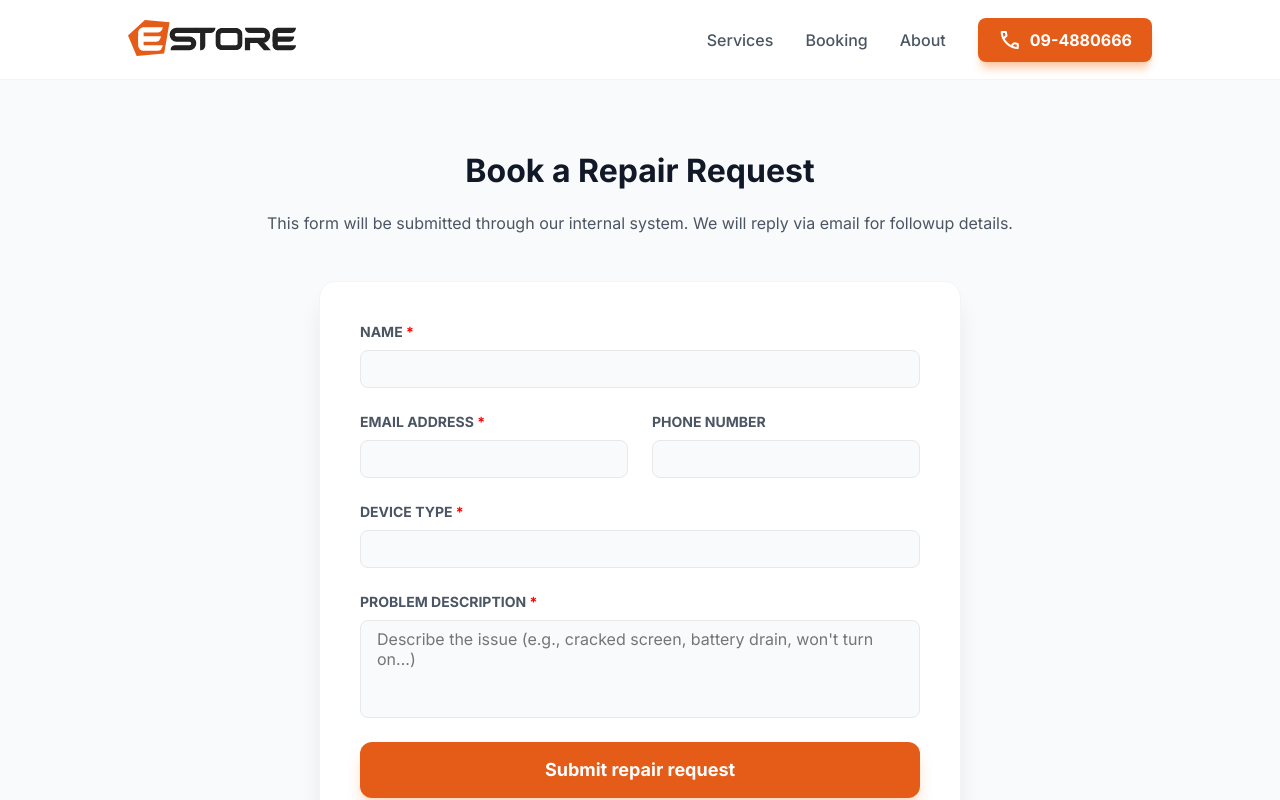
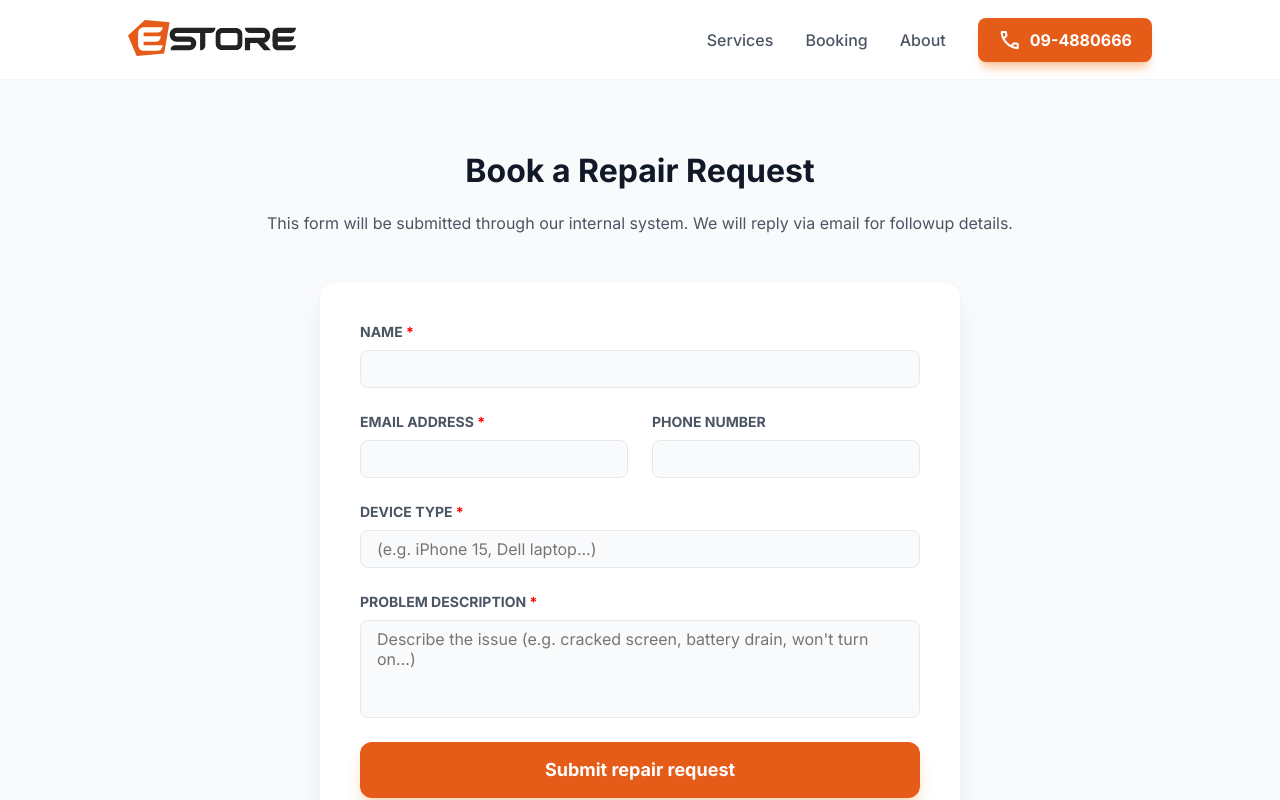
Before and after one commit to togwat/vrepair-website, a React (Vite) app: page /booking in a window 1280 px wide. Shown: the top 800 px of the page. Built offline with nearby package versions, Linux system fonts and the light colour scheme.

Commit message:
Placeholder text for device type input

```diff
--- a/src/pages/booking/components/BookingForm.tsx
+++ b/src/pages/booking/components/BookingForm.tsx
@@ -32,7 +32,8 @@ export default function BookingForm() {
 
         Device: ${device}
 
-        Problem: ${problem}
+        Problem:
+        ${problem}
         `;
 
         try {
@@ -84,11 +85,11 @@ export default function BookingForm() {
             </div>
             <div className="booking-form-field booking-form-row">
                 <label htmlFor="device" className="required">Device type</label>
-                <input className="transition-default" type="text" name="device" id="device" required />
+                <input className="transition-default" type="text" name="device" id="device" placeholder="(e.g. iPhone 15, Dell laptop...)" required />
             </div>
             <div className="booking-form-field booking-form-row">
                 <label htmlFor="problem" className="required">Problem description</label>
-                <textarea className="transition-default" name="problem" id="problem" placeholder="Describe the issue (e.g., cracked screen, battery drain, won't turn on...)" required />
+                <textarea className="transition-default" name="problem" id="problem" placeholder="Describe the issue (e.g. cracked screen, battery drain, won't turn on...)" required />
             </div>
             <button className="booking-form-submit transition-default" type="submit" disabled={submitting}>
                 {submitting
```
